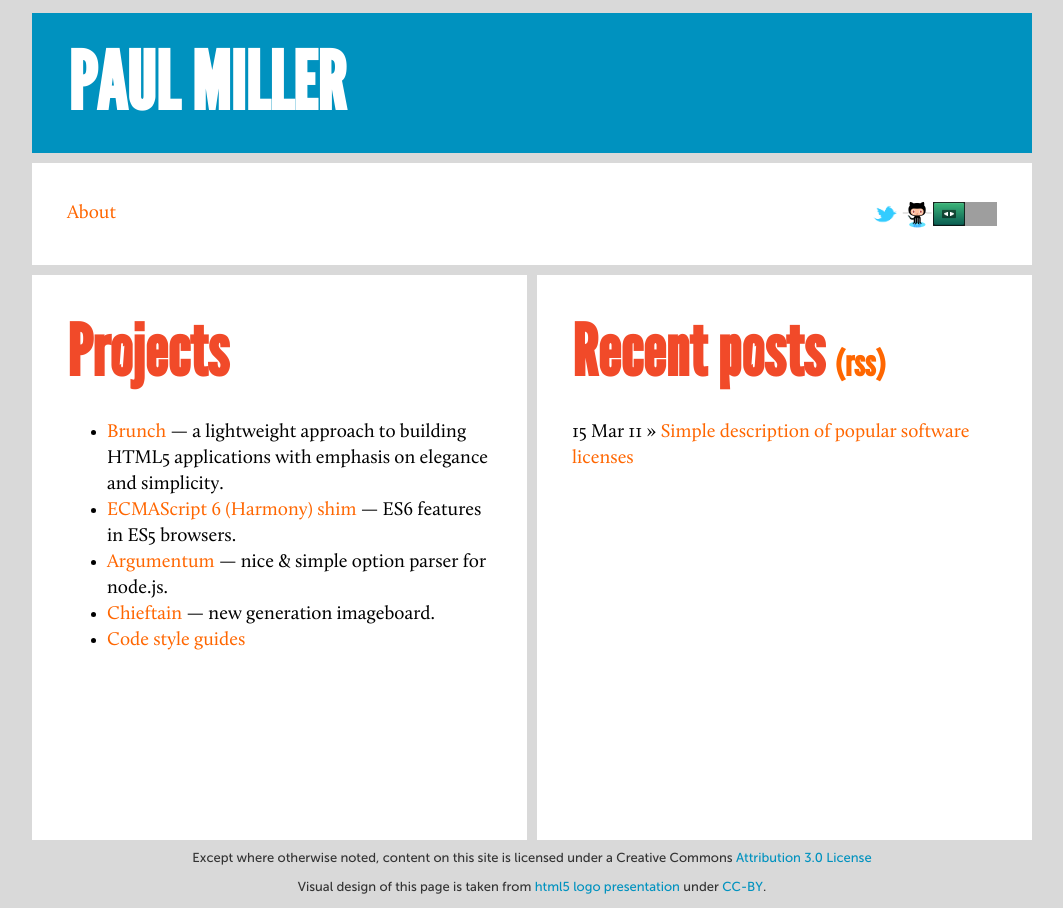
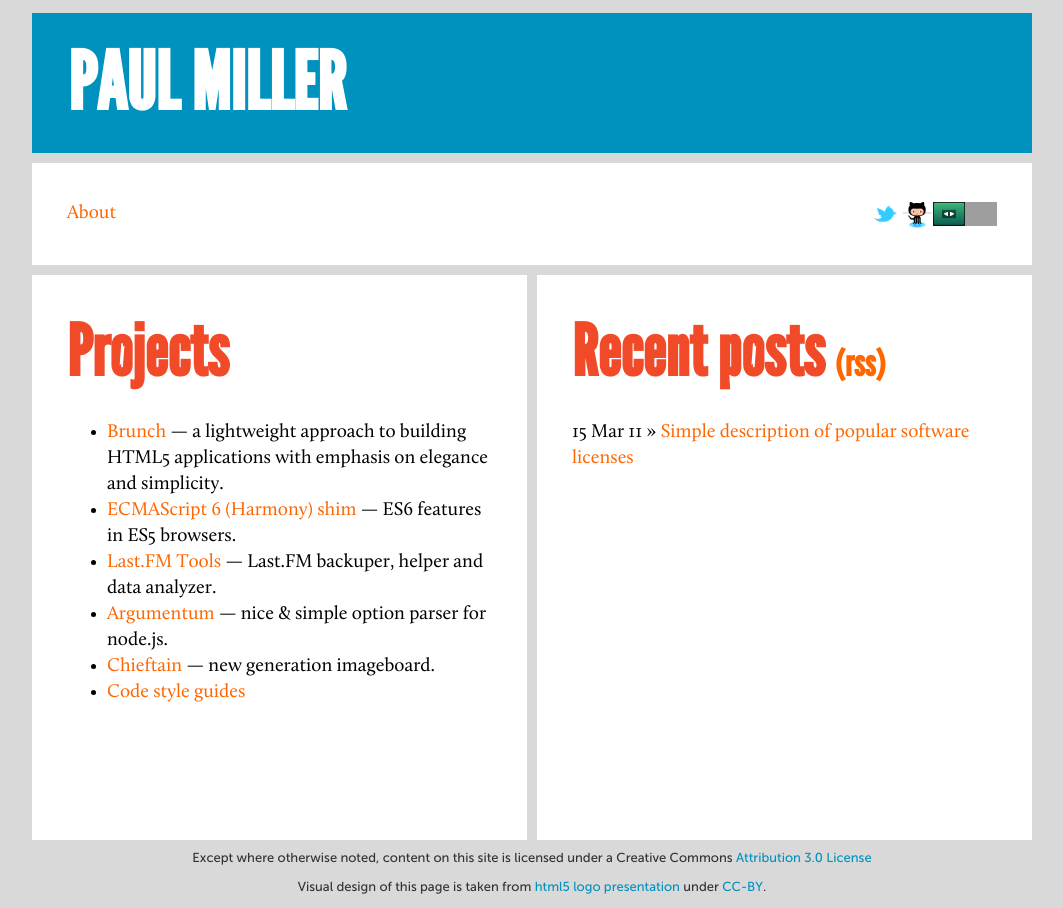
Before and after one commit to esimionato/paulmillr.github.com, a Jekyll site: the page built from index.html, in a window 1280 px wide. Shown: the whole page, without its empty margins (108-1171 px from the left). Built offline with Jekyll 4.4.1, drawn with Linux system fonts in a browser that asks for light colours; comment, search, counter and statistics services are not loaded; grey boxes are pictures that could not be loaded.

Commit message:
Add lastfmtools.

```diff
--- a/index.html
+++ b/index.html
@@ -7,10 +7,11 @@
   <section class="projects">
     <p>
       <ul>
-        <li class="project"><a href="http://brunch.io/">Brunch</a>&nbsp;&mdash; a lightweight approach to building HTML5 applications with emphasis on elegance and simplicity.</li>
-        <li class="project"><a href="https://github.com/paulmillr/es6-shim/">ECMAScript 6 (Harmony) shim</a>&nbsp;&mdash; ES6 features in ES5 browsers.</li>
-        <li class="project"><a href="https://github.com/paulmillr/argumentum/">Argumentum</a>&nbsp;&mdash; nice &amp; simple option parser for node.js.</li>
-        <li class="project"><a href="/chieftain/">Chieftain</a>&nbsp;&mdash; new generation imageboard.</li>
+        <li class="project"><a href="http://brunch.io/">Brunch</a> — a lightweight approach to building HTML5 applications with emphasis on elegance and simplicity.</li>
+        <li class="project"><a href="https://github.com/paulmillr/es6-shim/">ECMAScript 6 (Harmony) shim</a> — ES6 features in ES5 browsers.</li>
+        <li class="project"><a href="https://github.com/paulmillr/lastfm_tools/">Last.FM Tools</a> — Last.FM backuper, helper and data analyzer.</li>
+        <li class="project"><a href="https://github.com/paulmillr/argumentum/">Argumentum</a> — nice &amp; simple option parser for node.js.</li>
+        <li class="project"><a href="/chieftain/">Chieftain</a> — new generation imageboard.</li>
         <li class="project"><a href="https://github.com/paulmillr/code-style-guides/">Code style guides</a></li>
       </ul>
     </p>
```
